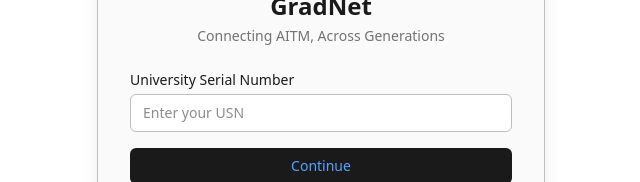
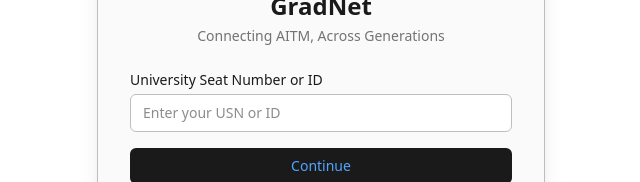
Before and after one commit to SneaX-23/GradNet, a React (Vite) app in the folder frontend/: page / in a window 1280 px wide. Shown: the part 302-484 px from the top of the page, without its empty margins (319-959 px from the left). Built offline with nearby package versions, Linux system fonts and the light colour scheme; no server answers; a web font is replaced by a local one.

Commit message:
typo in the login page

```diff
--- a/frontend/src/pages/LoginPage.jsx
+++ b/frontend/src/pages/LoginPage.jsx
@@ -85,13 +85,13 @@ function Login() {
         >
           <div>
             <label className="block text-sm font-medium text-foreground">
-              University Serial Number
+              University Seat Number or ID
             </label>
             <input
               type="text"
               value={usn}
               onChange={(e) => setUsn(e.target.value.toUpperCase())}
-              placeholder="Enter your USN"
+              placeholder="Enter your USN or ID"
               required
               className="mt-1 w-full rounded-md border border-border bg-background px-3 py-2 text-sm text-foreground outline-none transition focus:border-primary focus:ring-2 focus:ring-primary/20"
             />
```
